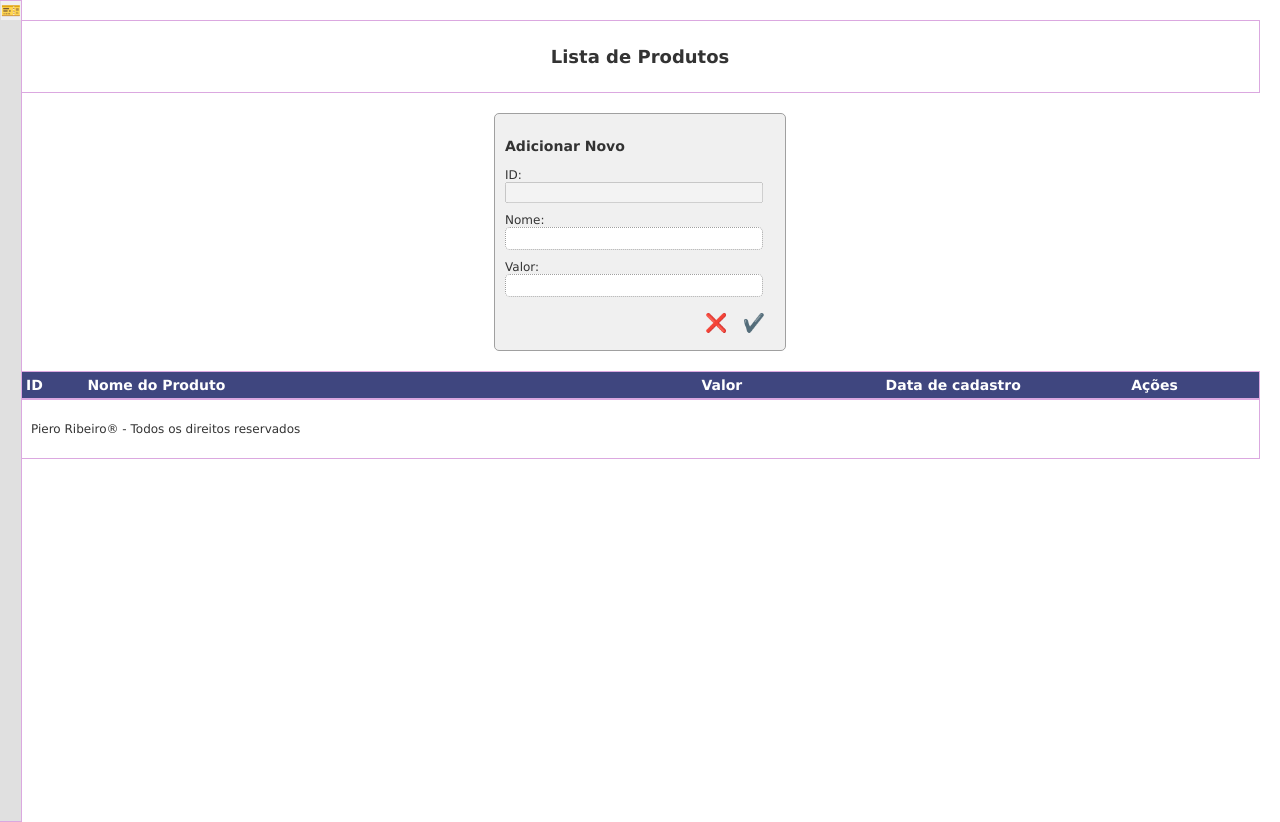
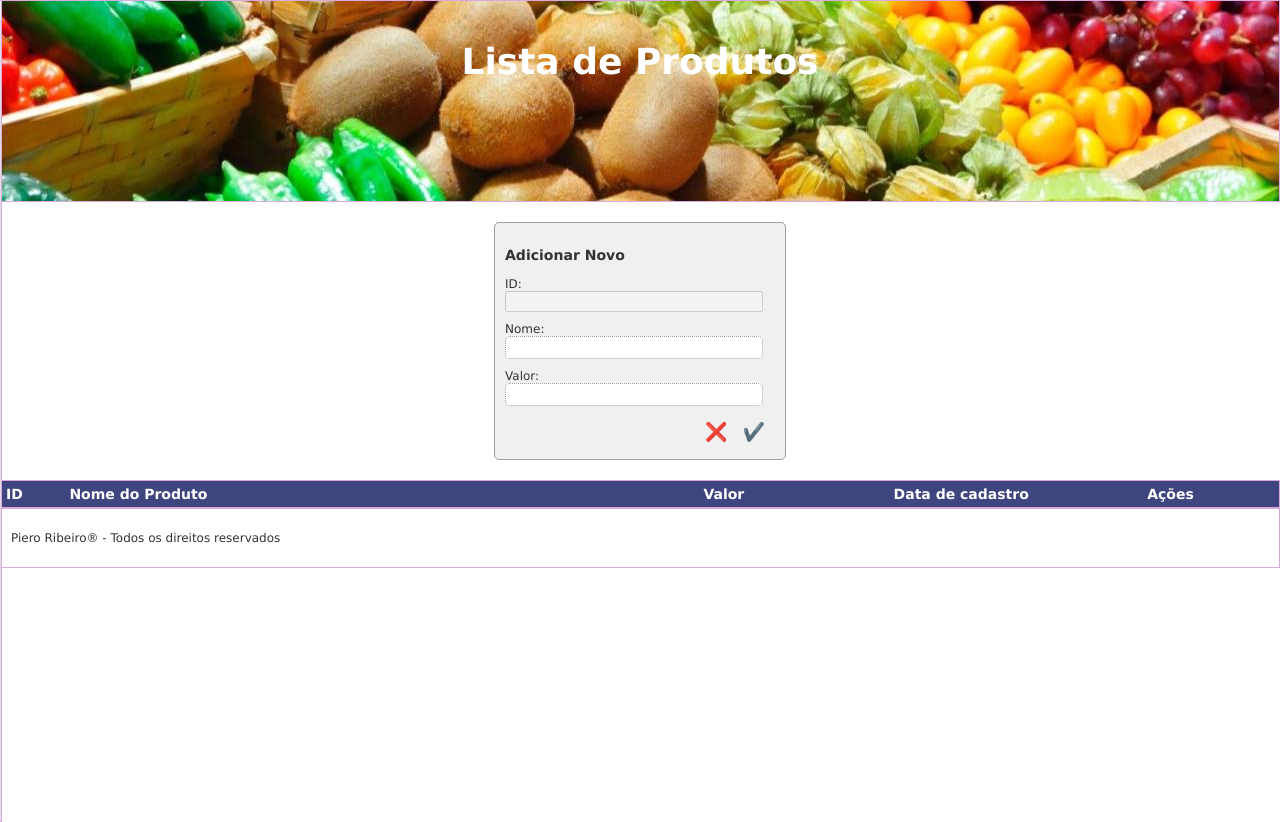
Before and after one commit to pieroribeiro/pucrio_mvp1_frontend, a plain HTML site: page index.html in a window 1280 px wide. Drawn offline with Linux system fonts and the light colour scheme; no server answers.

Commit message:
Adicionando imagem e ajustes de css

```diff
--- a/assets/styles/aside.css
+++ b/assets/styles/aside.css
@@ -1,6 +1,6 @@
 .menu {
     position: absolute;
-    left: -250px;
+    left: -270px;
     top: 0;
     z-index: 1;
     width: 250px;
--- a/assets/styles/header.css
+++ b/assets/styles/header.css
@@ -1,5 +1,9 @@
 .header {
     padding: 10px;
+    height: 180px;
+    font-size: 24px;
+    color: #fff;
     border: 1px solid #DBA8E0;
     text-align: center;
+    background: url("../images/bg-header.jpg") no-repeat center top;
 }
--- a/assets/styles/main.css
+++ b/assets/styles/main.css
@@ -1,6 +1,7 @@
 .app {
     display: grid;
-    padding: 20px;
+    padding: 0;
+    margin: 0;
 }
 
 .list-products {
```
Also changed, not shown: assets/images/bg-header.jpg (added).
